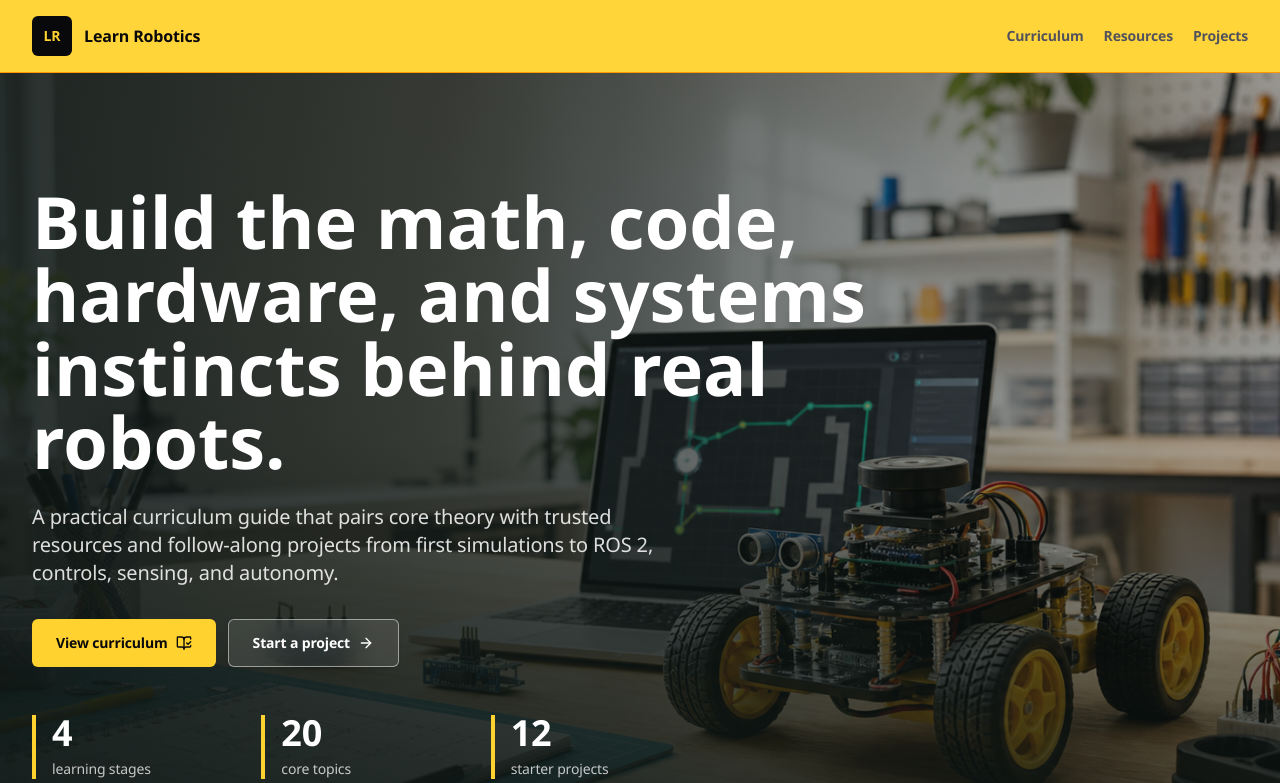
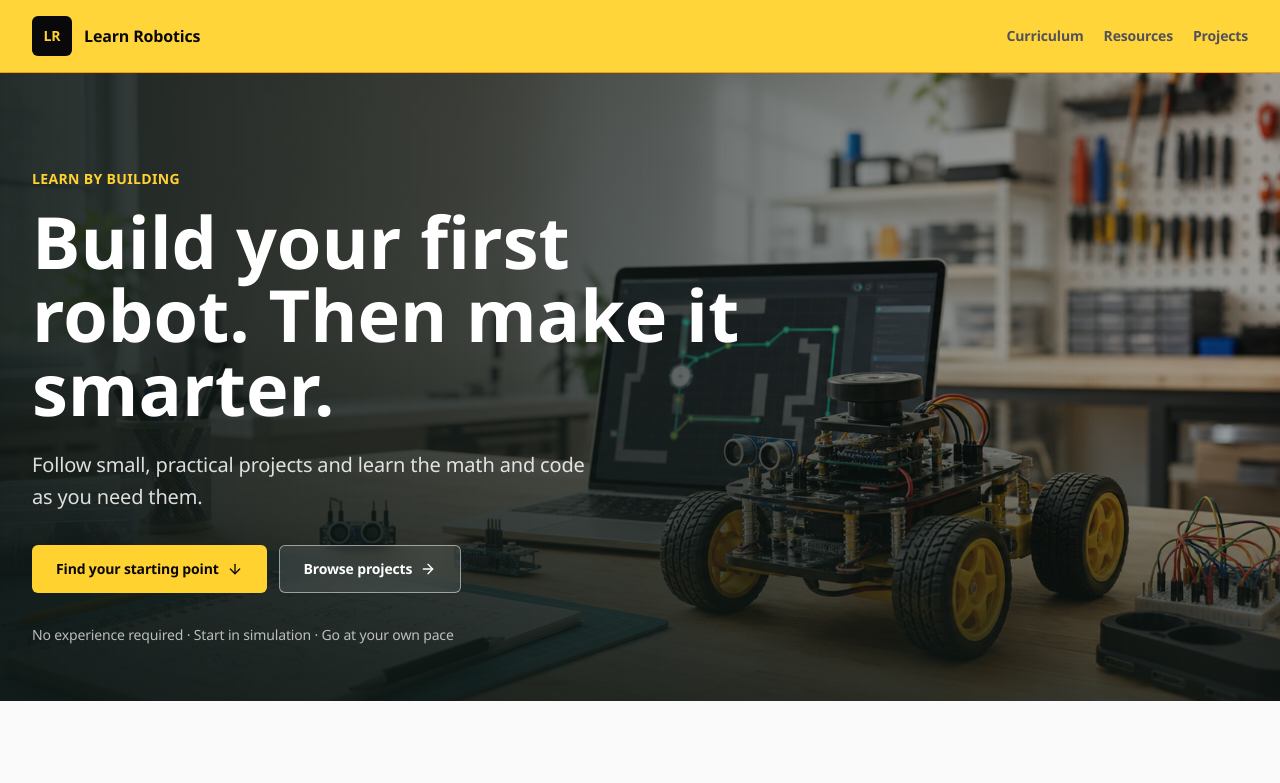
Before and after one commit to MiguelMasc/Learn-Robotics, a Next.js app: page / in a window 1280 px wide. Shown: the top 783 px of the page. Built offline with nearby package versions, Linux system fonts and the light colour scheme.

Commit message:
Simplify the homepage hero

```diff
--- a/components/home/hero-section.tsx
+++ b/components/home/hero-section.tsx
@@ -1,12 +1,12 @@
 import Image from "next/image";
 import Link from "next/link";
-import { ArrowRight, BookOpenCheck } from "lucide-react";
+import { ArrowDown, ArrowRight } from "lucide-react";
 
 export function HeroSection() {
   return (
     <section
       id="top"
-      className="relative isolate min-h-screen overflow-hidden bg-zinc-950 text-white"
+      className="relative isolate min-h-[78svh] overflow-hidden bg-zinc-950 text-white"
       aria-labelledby="hero-title"
     >
       <Image
@@ -17,48 +17,41 @@ export function HeroSection() {
         sizes="100vw"
         className="-z-20 object-cover"
       />
-      <div className="absolute inset-0 -z-10 bg-[linear-gradient(90deg,rgba(14,23,21,0.88)_0%,rgba(14,23,21,0.66)_48%,rgba(14,23,21,0.16)_100%),linear-gradient(0deg,rgba(14,23,21,0.78)_0%,rgba(14,23,21,0.06)_54%)]" />
+      <div className="absolute inset-0 -z-10 bg-[linear-gradient(90deg,rgba(14,23,21,0.9)_0%,rgba(14,23,21,0.62)_52%,rgba(14,23,21,0.12)_100%),linear-gradient(0deg,rgba(14,23,21,0.72)_0%,rgba(14,23,21,0.04)_58%)]" />
 
-      <div className="mx-auto flex min-h-[78svh] max-w-7xl items-end px-4 pb-14 pt-28 sm:px-6 lg:px-8">
-        <div className="max-w-4xl">
+      <div className="mx-auto flex min-h-[70svh] max-w-7xl items-end px-4 pb-14 pt-24 sm:px-6 lg:px-8">
+        <div className="max-w-3xl">
+          <p className="mb-4 text-sm font-bold uppercase tracking-wide text-amber-300">
+            Learn by building
+          </p>
           <h1
             id="hero-title"
-            className="max-w-4xl text-5xl font-black leading-[1.02] tracking-normal sm:text-6xl lg:text-7xl"
+            className="text-5xl font-black leading-[1.02] tracking-normal sm:text-6xl lg:text-7xl"
           >
-            Build the math, code, hardware, and systems instincts behind real robots.
+            Build your first robot. Then make it smarter.
           </h1>
-          <p className="mt-6 max-w-2xl text-lg text-white/85 sm:text-xl">
-            A practical curriculum guide that pairs core theory with trusted resources and
-            follow-along projects from first simulations to ROS 2, controls, sensing, and autonomy.
+          <p className="mt-6 max-w-xl text-lg leading-8 text-white/85 sm:text-xl">
+            Follow small, practical projects and learn the math and code as you need them.
           </p>
           <div className="mt-8 flex flex-wrap gap-3">
             <Link
-              href="/curriculum"
+              href="#start"
               className="inline-flex min-h-12 items-center justify-center gap-2 rounded-md bg-amber-300 px-6 py-2 text-sm font-semibold text-zinc-950 transition-colors hover:bg-amber-200 focus-visible:outline-none focus-visible:ring-2 focus-visible:ring-amber-200 focus-visible:ring-offset-2 focus-visible:ring-offset-zinc-950"
             >
-              View curriculum
-              <BookOpenCheck className="size-4" aria-hidden="true" />
+              Find your starting point
+              <ArrowDown className="size-4" aria-hidden="true" />
             </Link>
             <Link
               href="/projects"
               className="inline-flex min-h-12 items-center justify-center gap-2 rounded-md border border-white/50 bg-white/10 px-6 py-2 text-sm font-semibold text-white shadow-sm backdrop-blur-md transition-colors hover:bg-white hover:text-zinc-950 focus-visible:outline-none focus-visible:ring-2 focus-visible:ring-white focus-visible:ring-offset-2 focus-visible:ring-offset-zinc-950"
             >
-              Start a project
+              Browse projects
               <ArrowRight className="size-4" aria-hidden="true" />
             </Link>
           </div>
-          <dl className="mt-12 grid max-w-2xl gap-4 sm:grid-cols-3">
-            {[
-              ["4", "learning stages"],
-              ["20", "core topics"],
-              ["12", "starter projects"],
-            ].map(([value, label]) => (
-              <div key={label} className="border-l-4 border-amber-300 pl-4">
-                <dt className="text-4xl font-black leading-none">{value}</dt>
-                <dd className="mt-2 text-sm font-medium text-white/75">{label}</dd>
-              </div>
-            ))}
-          </dl>
+          <p className="mt-8 text-sm font-medium text-white/70">
+            No experience required · Start in simulation · Go at your own pace
+          </p>
         </div>
       </div>
     </section>
```
